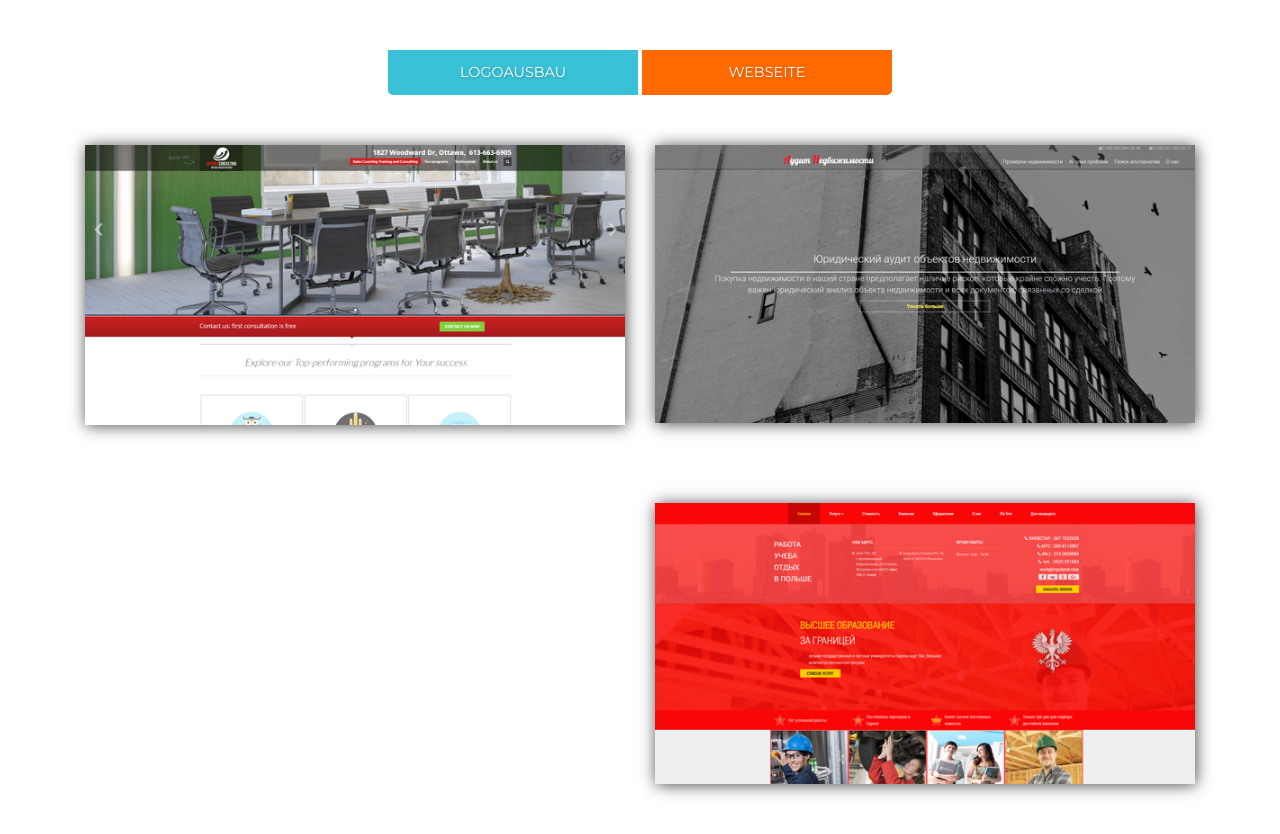
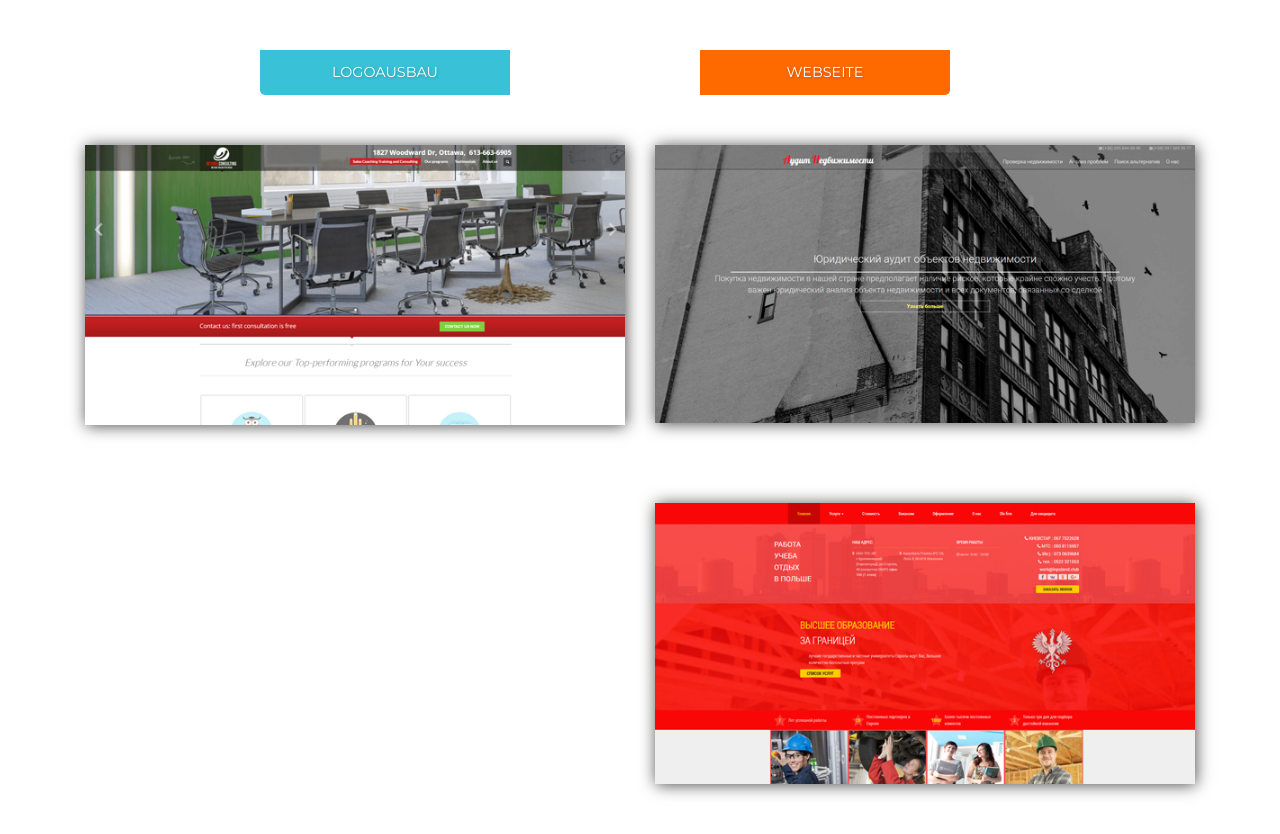
Before and after one commit to AlexJakeGreen/seitenmarkt, a plain HTML site: page index.html in a window 1280 px wide. Shown: the part 5759-6593 px from the top of the page. Drawn offline with nearby package versions, Linux system fonts and the light colour scheme.

Commit message:
logo bwf

```diff
--- a/index.html
+++ b/index.html
@@ -347,8 +347,8 @@
     </div>
     <div class="cd-scrolling-bg" id="portfolio">
         <div class="container">
-            <div class="tabs">Logoausbau</div>
-            <div class="tabs">Webseite</div>
+            <div class="col-md-4 col-md-offset-2  tabs">Logoausbau</div>
+            <div class="col-md-4 col-md-offset-2  tabs">Webseite</div>
 
             <div id="webs">
                 <div class="col-md-6 marg">
```
